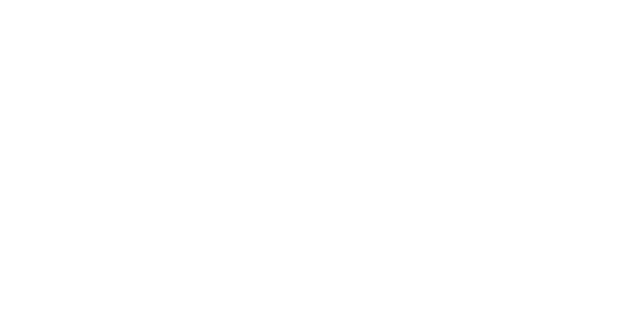
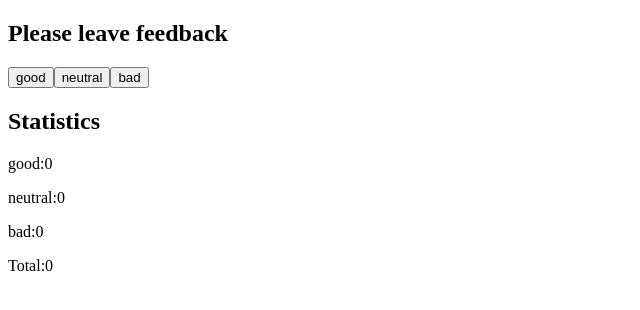
Before and after one commit to repro-tetris/goit-react-hw-02-feedback, a React (Create React App) app: page / in a window 1280 px wide. Shown: the top 310 px of the page, without its empty margins (0-640 px from the left). Built offline with nearby package versions, Linux system fonts and the light colour scheme.

Commit message:
adding logic

```diff
--- a/src/App.js
+++ b/src/App.js
@@ -1,4 +1,7 @@
 import React from "react";
+import StaticticButtons from "./components/StaticticButtons/StaticticButtons";
+import StatisticResultContainer from "./components/StatisticResultContainer/StatisticResultContainer";
+import { StatisticResultTotal } from "./components/StatisticResultTotal/StatisticResultTotal";
 
 class App extends React.Component {
   state = {
@@ -7,8 +10,24 @@
     bad: 0,
   };
 
+  handleButton = (statisticEntity) => {
+    this.setState((prevState) => {
+      return {
+        [statisticEntity]: prevState[statisticEntity] + 1,
+      };
+    });
+  };
+
   render() {
-    return <div></div>;
+    return (
+      <div>
+        <h2>Please leave feedback</h2>
+        <StaticticButtons buttons={this.state} onClick={this.handleButton} />
+        <h2>Statistics</h2>
+        <StatisticResultContainer items={this.state} />
+        <StatisticResultTotal items={this.state} />
+      </div>
+    );
   }
 }
 
--- /dev/null
+++ b/src/components/StaticticButtons/StaticticButtons.jsx
@@ -0,0 +1,25 @@
+import React, { Component } from "react";
+import StatisticButton from "../StatisticButton/StatisticButton";
+
+class StaticticButtons extends Component {
+  render() {
+    const buttons = Object.keys(this.props.buttons);
+    return (
+      <div>
+        {buttons.map((button) => {
+          return (
+            <StatisticButton
+              key={button}
+              title={button}
+              onClick={() => {
+                this.props.onClick(button);
+              }}
+            />
+          );
+        })}
+      </div>
+    );
+  }
+}
+
+export default StaticticButtons;
--- /dev/null
+++ b/src/components/StatisticButton/StatisticButton.jsx
@@ -0,0 +1,10 @@
+import { Component } from "react";
+
+class StatisticButton extends Component {
+  render() {
+    const { title, onClick } = this.props;
+    return <button onClick={() => onClick()}>{title}</button>;
+  }
+}
+
+export default StatisticButton;
--- /dev/null
+++ b/src/components/StatisticResultContainer/StatisticResultContainer.jsx
@@ -0,0 +1,14 @@
+import { Component } from "react";
+import { StatisticResultEntity } from "../StatisticResultEntity/StatisticResultEntity";
+
+class StatisticResultContainer extends Component {
+  render() {
+    const keys = Object.keys(this.props.items);
+    const { items } = this.props;
+    return keys.map((key) => (
+      <StatisticResultEntity key={key} title={key} value={items[key]} />
+    ));
+  }
+}
+
+export default StatisticResultContainer;
--- /dev/null
+++ b/src/components/StatisticResultEntity/StatisticResultEntity.jsx
@@ -0,0 +1,7 @@
+export const StatisticResultEntity = ({ title, value }) => {
+  return (
+    <p>
+      {title}:<span>{value}</span>
+    </p>
+  );
+};
--- /dev/null
+++ b/src/components/StatisticResultTotal/StatisticResultTotal.jsx
@@ -0,0 +1,10 @@
+const countTotalFeedback = (items) =>
+  Object.values(items).reduce((a, b) => a + b);
+
+export const StatisticResultTotal = ({ items }) => {
+  return (
+    <p>
+      Total:<span>{countTotalFeedback(items)}</span>
+    </p>
+  );
+};
```
